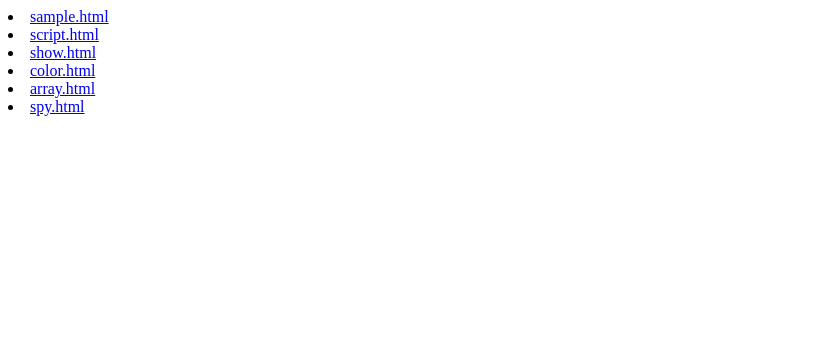
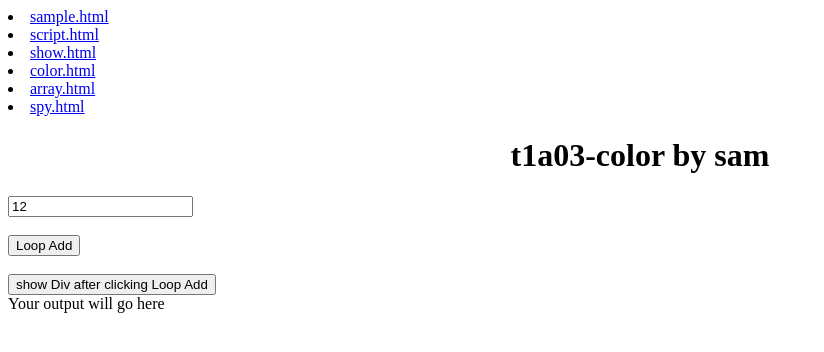
Before and after one commit to FazeLord/Index.html, a plain HTML site: page index.html in a window 1280 px wide. Shown: the whole page, without its empty margins (0-824 px from the left). Drawn offline with Linux system fonts and the light colour scheme.

Commit message:
Update index.html

```diff
--- a/index.html
+++ b/index.html
@@ -4,3 +4,33 @@
 <li><a href="color.html">color.html</a><br>
 <li><a href="array.html">array.html</a><br>
 <li><a href="spy.html">spy.html</a><br>
+
+
+  <h1 align=center>t1a03-color by sam </h1>
+<input id="myInput" type=text value="12"> <br><br>
+
+
+<input type=button value="Loop Add" onclick="{
+  myOut = document.getElementById('myArea')
+  myIn  = document.getElementById('myInput').value
+  myOut.innerHTML = ''
+
+  for (myCount = 1; myCount <= myIn; myCount++){
+
+    if (myCount == 2 ){
+      myOut.innerHTML +='<font color=red>' + myCount + '</font></br>'
+
+    }
+    if(myCount == 3 || myCount == 5){
+     myOut.innerHTML += myCount + '<br>'
+
+    }
+
+  }
+}"> <br><br>
+
+<input type=button value="show Div after clicking Loop Add" onclick="{
+   alert(myOut.innerHTML)
+}">
+
+<div id="myArea" > Your output  will  go here <br></div> <br>
```
